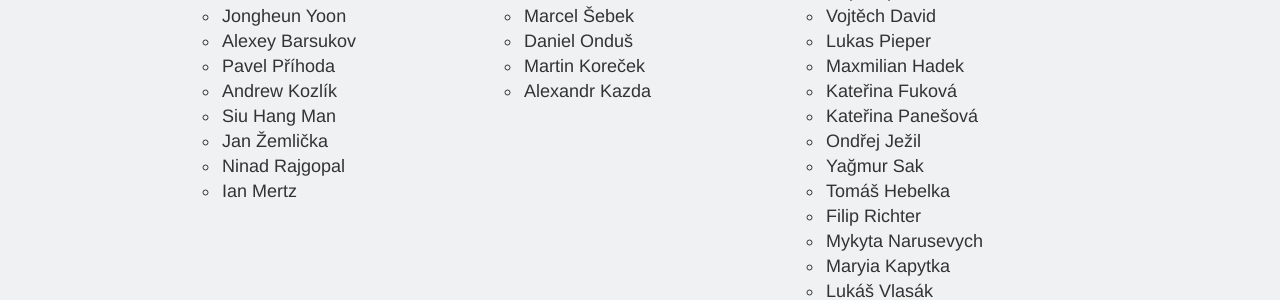
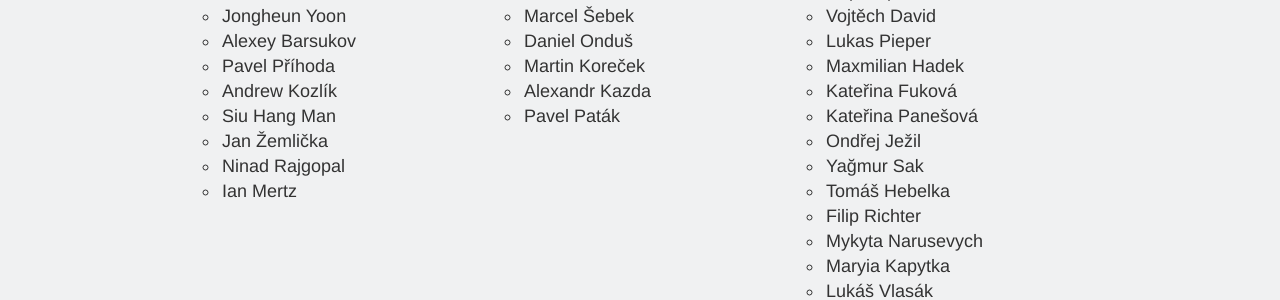
Before and after one commit to ondrachwiedziuk/skolavprirodenew, a Jekyll site: the page built from index.md, in a window 1280 px wide and 900 px high, scrolled down 3866 px. Shown: the part 154-454 px from the top of the window. Built offline with Jekyll 4.4.1, drawn with Linux system fonts in a browser that asks for light colours.

Commit message:
Pavel Paták

```diff
--- a/_includes/participants.html
+++ b/_includes/participants.html
@@ -99,6 +99,9 @@
                     </li>
                     <li>
                       Alexandr Kazda
+                    </li>
+                    <li>
+                      Pavel Paták
                     </li>
                   </ul>
             </div>
```
